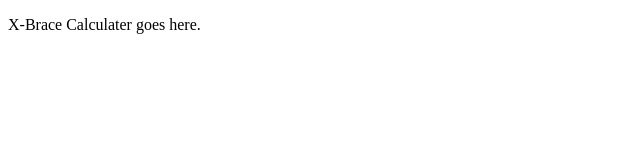
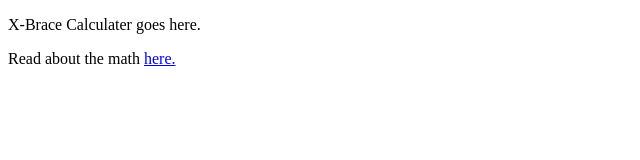
Before and after one commit to philking98/XBrace-Calculator, a plain HTML site: page html/index.html in a window 1280 px wide. Shown: the whole page, without its empty margins (0-640 px from the left). Drawn offline with Linux system fonts and the light colour scheme.

Commit message:
moving index.html to html folder

```diff
--- a/html/index.html
+++ b/html/index.html
@@ -8,6 +8,7 @@
 <body>
 	<div>
 		<p>X-Brace Calculater goes here.</p>
+		<p>Read about the math <a href="themath.html">here</>.
 	</div>
 </body>
 </html>
```
